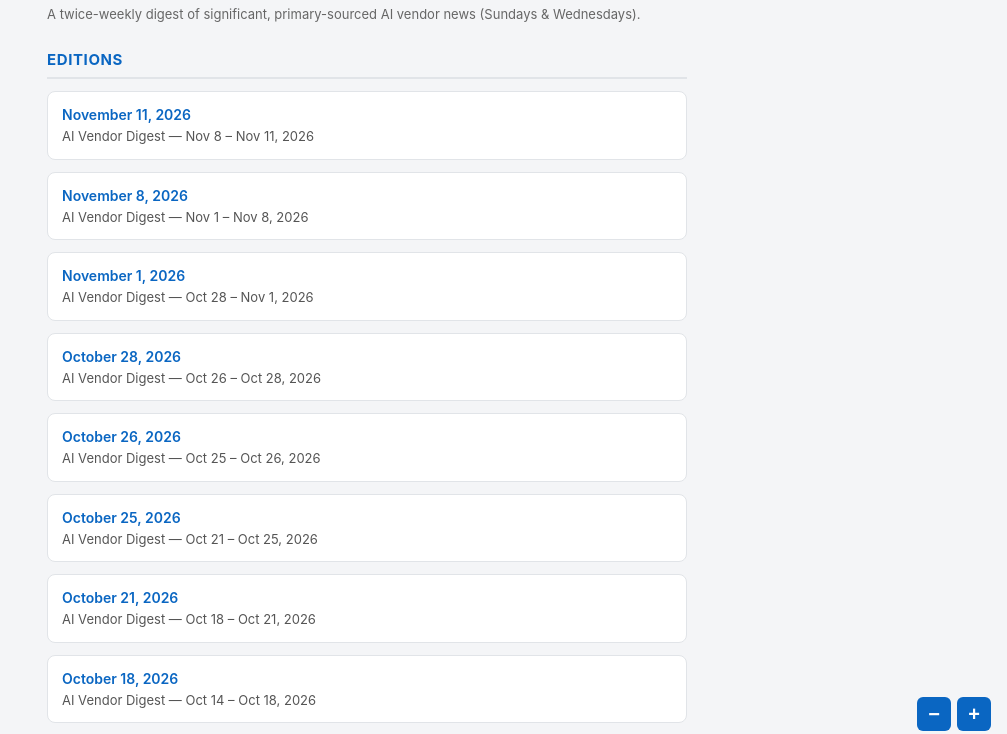
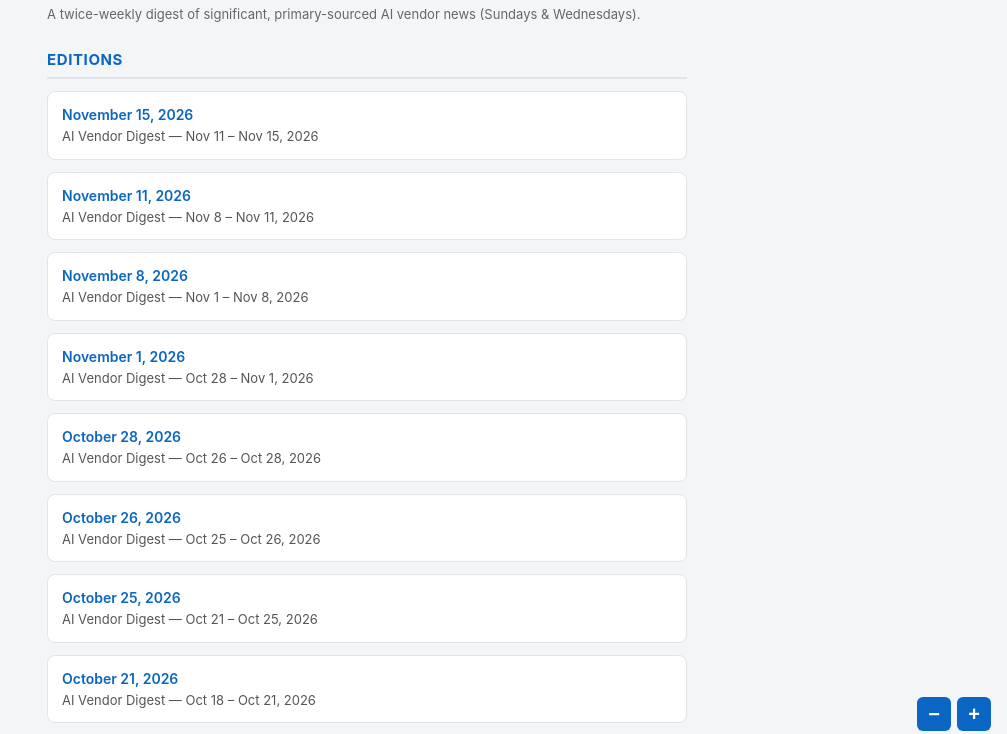
Before and after one commit to goxel/news, a plain HTML site: page index.html in a window 1280 px wide. Shown: the part 53-787 px from the top of the page, without its empty margins (273-1280 px from the left). Drawn offline with Linux system fonts and the light colour scheme.

Commit message:
index: add Nov 15, 2026 digest

```diff
--- a/index.html
+++ b/index.html
@@ -13,6 +13,10 @@
   <h2 style="font-size:15px;text-transform:uppercase;letter-spacing:.04em;color:#0a66c2;border-bottom:2px solid #e1e4e8;padding-bottom:6px;margin:24px 0 12px;">Editions</h2>
 
   <!-- DIGEST-LIST:START — newest first; the routine prepends a new <a> entry here each run -->
+  <a href="ai.11.15.2026.html" style="display:block;margin:0 0 12px;padding:12px 14px;background:#fff;border:1px solid #e1e4e8;border-radius:8px;text-decoration:none;color:#1a1a1a;">
+    <div style="font-size:14px;font-weight:600;color:#0a66c2;">November 15, 2026</div>
+    <div style="font-size:13px;color:#555;margin-top:2px;">AI Vendor Digest — Nov 11 – Nov 15, 2026</div>
+  </a>
   <a href="ai.11.11.2026.html" style="display:block;margin:0 0 12px;padding:12px 14px;background:#fff;border:1px solid #e1e4e8;border-radius:8px;text-decoration:none;color:#1a1a1a;">
     <div style="font-size:14px;font-weight:600;color:#0a66c2;">November 11, 2026</div>
     <div style="font-size:13px;color:#555;margin-top:2px;">AI Vendor Digest — Nov 8 – Nov 11, 2026</div>
```
